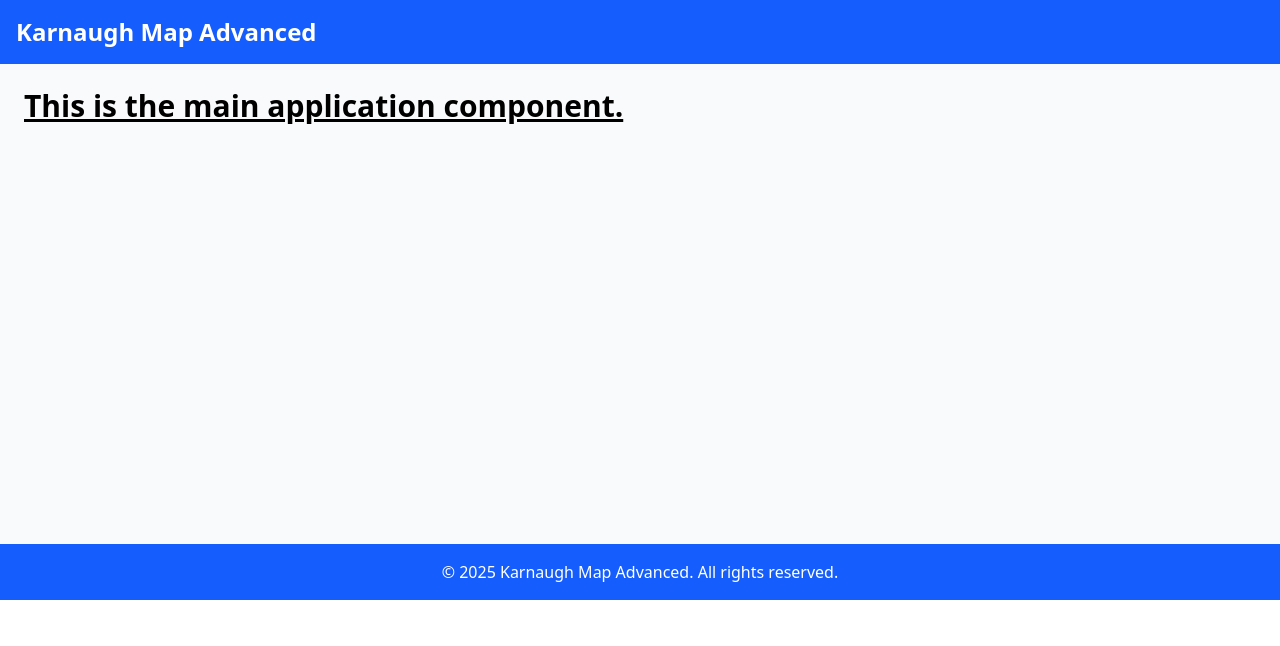
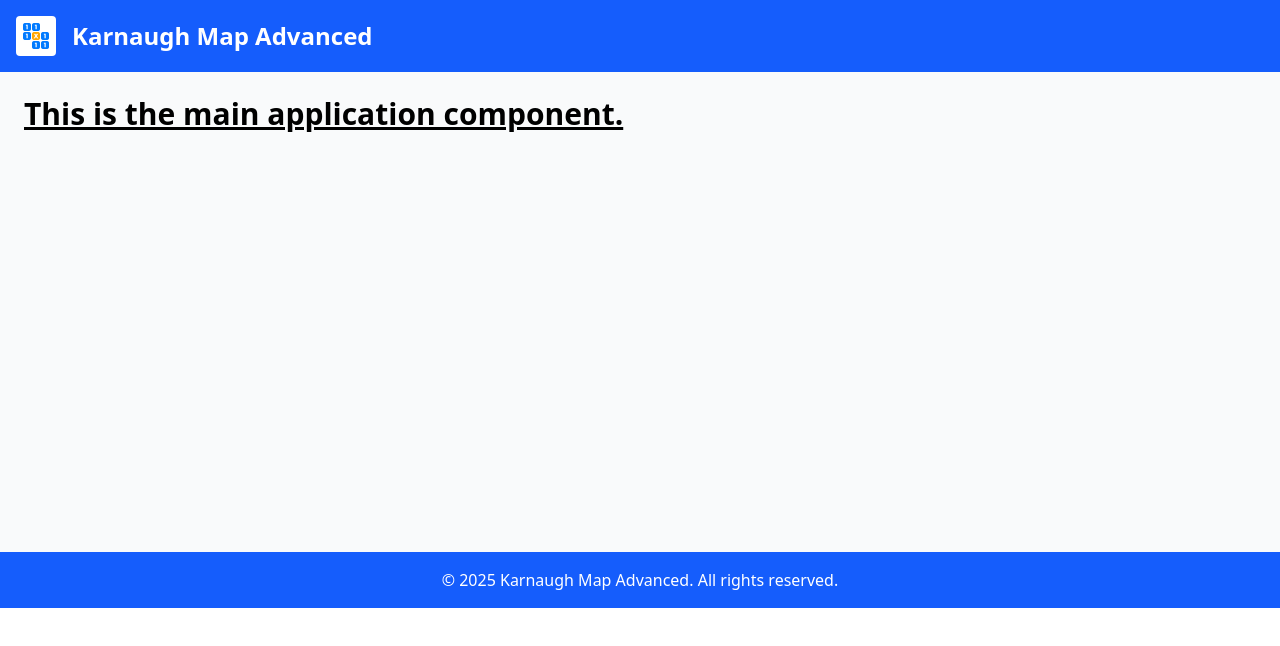
Before and after one commit to icigic/karnaugh-map-advanced, an Angular app: page / in a window 1280 px wide. Shown: the top 646 px of the page. Built offline with nearby package versions, Linux system fonts and the light colour scheme.

Commit message:
Add header icon

```diff
--- a/angular.json
+++ b/angular.json
@@ -22,6 +22,11 @@
               {
                 "glob": "**/*",
                 "input": "public"
+              },
+              {
+                "glob": "**/*",
+                "input": "src/assets/",
+                "output": "/assets/"
               }
             ],
             "styles": [
--- a/src/app/header/header.html
+++ b/src/app/header/header.html
@@ -1,3 +1,6 @@
 <header class="bg-blue-600 text-white p-4">
-  <h1 class="text-2xl font-bold">Karnaugh Map Advanced</h1>
+  <div class="flex items-center">
+    <img src="assets/AppIcon.png" alt="Logo" class="h-10 w-10 mr-4 rounded bg-white p-1" />
+    <h1 class="text-2xl font-bold">Karnaugh Map Advanced</h1>
+  </div>
 </header>
```
Also changed, not shown: src/assets/AppIcon.png (added).
